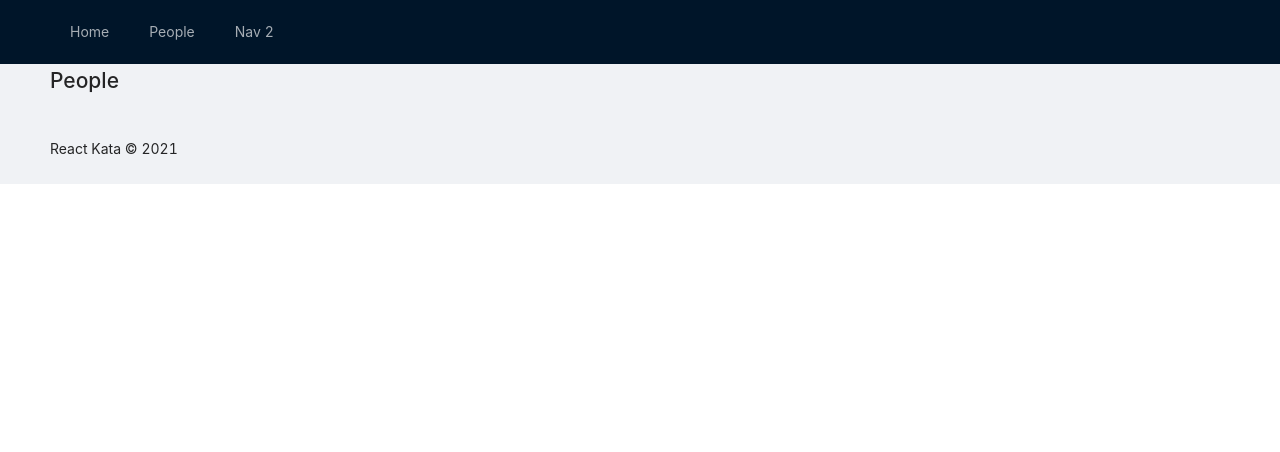
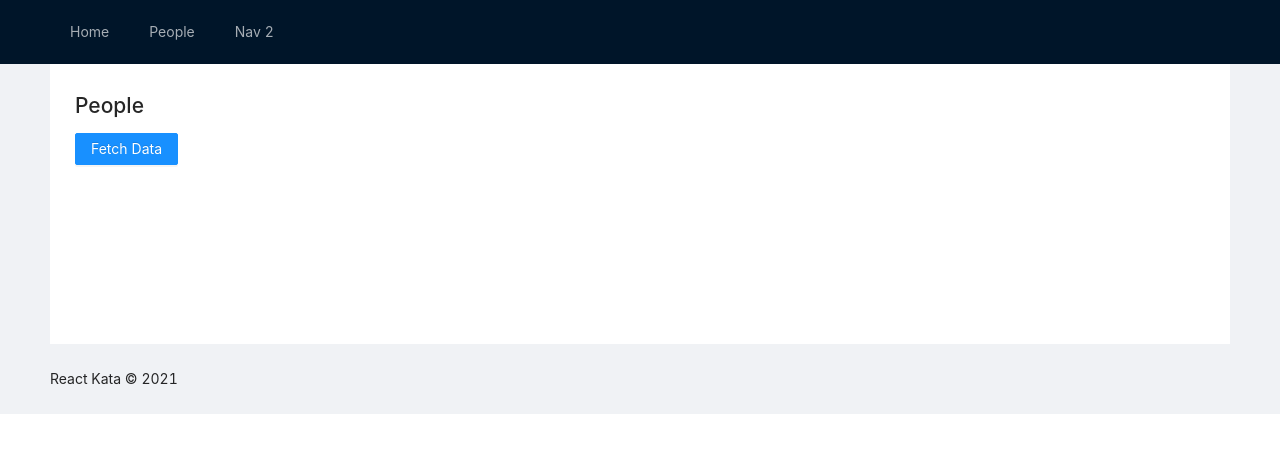
Before and after one commit to dmcruz/react-kata, a React (Create React App) app: page /people in a window 1280 px wide. Shown: the top 452 px of the page. Built offline with nearby package versions, Linux system fonts and the light colour scheme.

Commit message:
Part 2: Adding style, Fetching API, useState hook, rendering state

```diff
--- a/src/components/People.tsx
+++ b/src/components/People.tsx
@@ -1,7 +1,10 @@
+import PeopleList from "./people/PeopleList";
+
 const People = () => {
   return (
     <div>
       <h1>People</h1>
+      <PeopleList />
     </div>
   );
 };
--- /dev/null
+++ b/src/components/layout/MyLayout.css
@@ -0,0 +1,5 @@
+.site-content {
+  background-color: #fff;
+  min-height: 280px;
+  padding: 25px;
+}
--- a/src/components/layout/MyLayout.tsx
+++ b/src/components/layout/MyLayout.tsx
@@ -1,5 +1,6 @@
 import { Link } from "react-router-dom";
 import { Layout, Menu } from "antd";
+import "./MyLayout.css";
 const { Header, Content, Footer } = Layout;
 
 const MyLayout: React.FC = ({ children }) => {
@@ -19,7 +20,7 @@ const MyLayout: React.FC = ({ children }) => {
         </Menu>
       </Header>
       <Content style={{ padding: "0 50px", minHeight: "50px" }}>
-        {children}
+        <div className="site-content">{children}</div>
       </Content>
       <Footer>React Kata &copy; 2021</Footer>
     </Layout>
--- /dev/null
+++ b/src/components/people/PeopleList.tsx
@@ -0,0 +1,35 @@
+import { Button } from "antd";
+import { useState } from "react";
+const PeopleList = () => {
+  const [list, setList] = useState([]);
+  const handleClickFetch = (e: any) => {
+    fetch("https://swapi.dev/api/people")
+      .then((res: Response) => res.json())
+      .then(
+        (data: any) => {
+          console.log(data.results);
+          setList(data.results);
+        },
+        (error) => {
+          console.error(error);
+        }
+      );
+  };
+
+  const viewPerson = list.map((item: any, index: number) => (
+    <li key={index}>{item.name}</li>
+  ));
+  return (
+    <div>
+      <div>
+        <Button type="primary" onClick={handleClickFetch}>
+          Fetch Data
+        </Button>
+      </div>
+      <div>
+        <ul>{viewPerson}</ul>
+      </div>
+    </div>
+  );
+};
+export default PeopleList;
```
Also changed, not shown: 1 other file (tests, documents, lock files or other folders).
